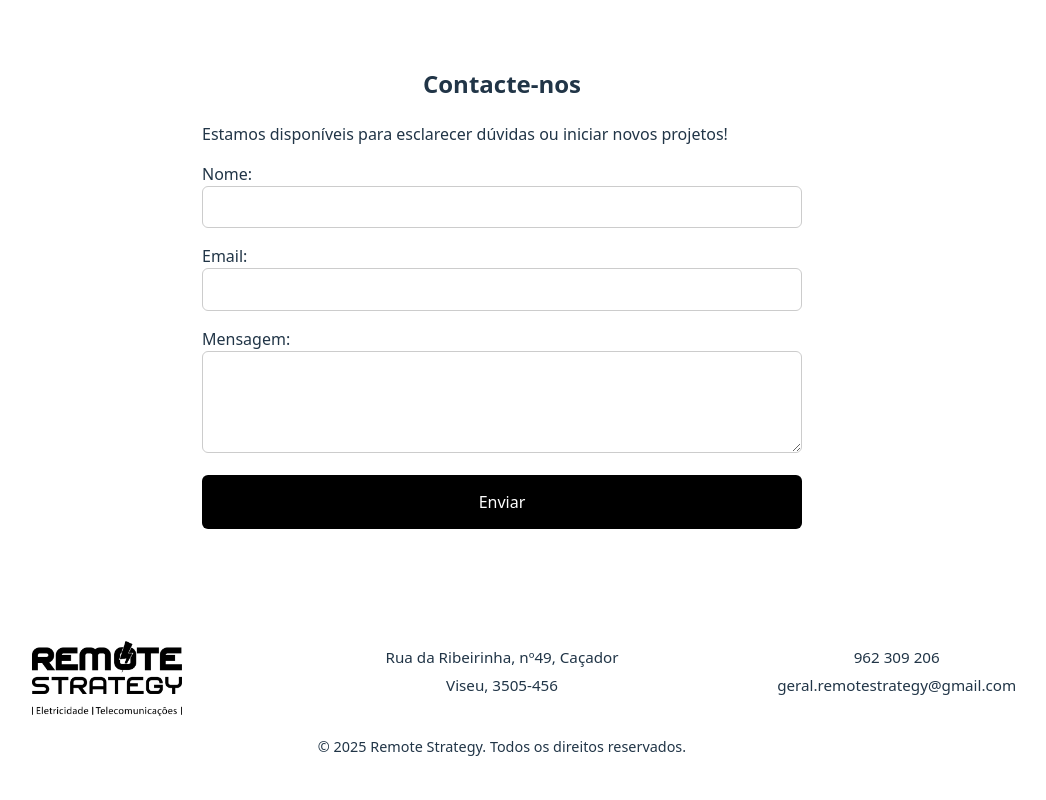
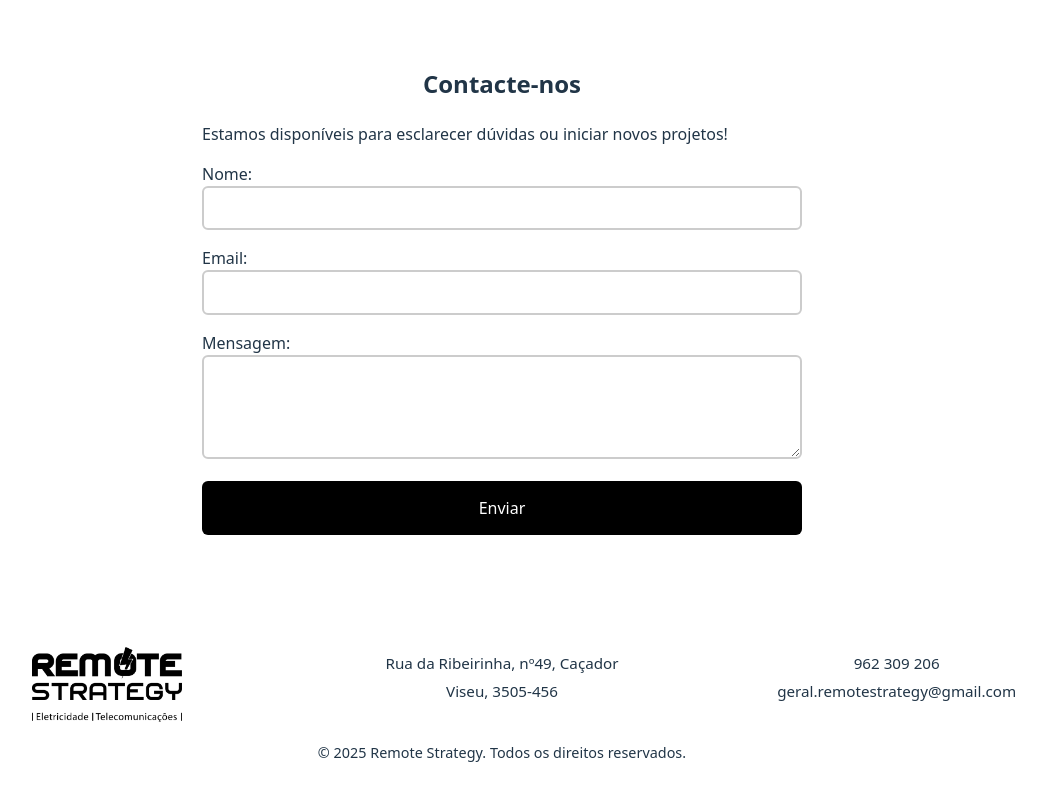
Before and after one commit to manuelfrazao002/remotestrategy, a React (Vite) app in the folder frontend/: page / in a window 1280 px wide. Shown: the part 2096-2896 px from the top of the page, without its empty margins (138-1184 px from the left). Built offline with nearby package versions, Linux system fonts and the light colour scheme.

Commit message:
changes in the form

```diff
--- a/frontend/src/App.css
+++ b/frontend/src/App.css
@@ -241,9 +241,11 @@ html {
   width: 100%;
   max-width: 100%;
   padding: 0.8rem;
-  border: 1px solid #ccc;
+  border: 2px solid #ccc;
   border-radius: 6px;
   box-sizing: border-box;
+  background-color: transparent;
+  color: #1b1b1b;
 }
 
 
```
